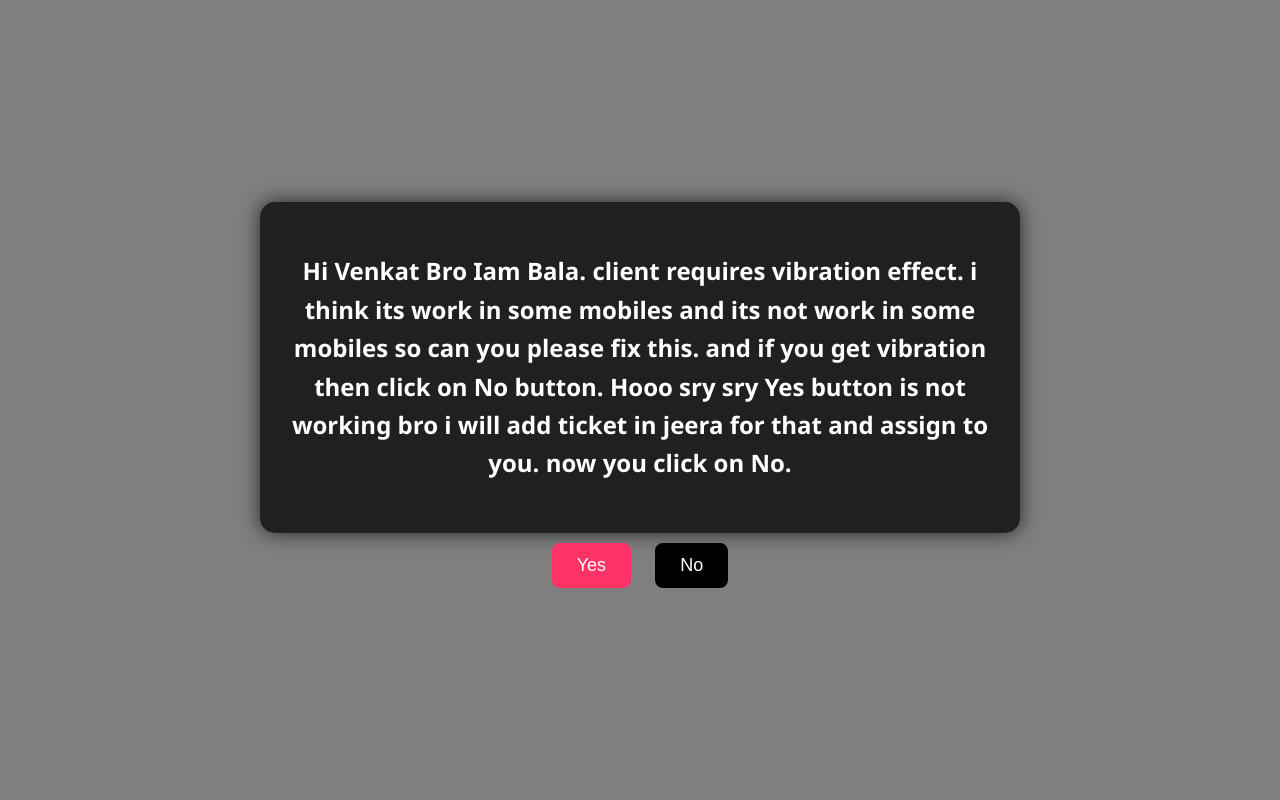
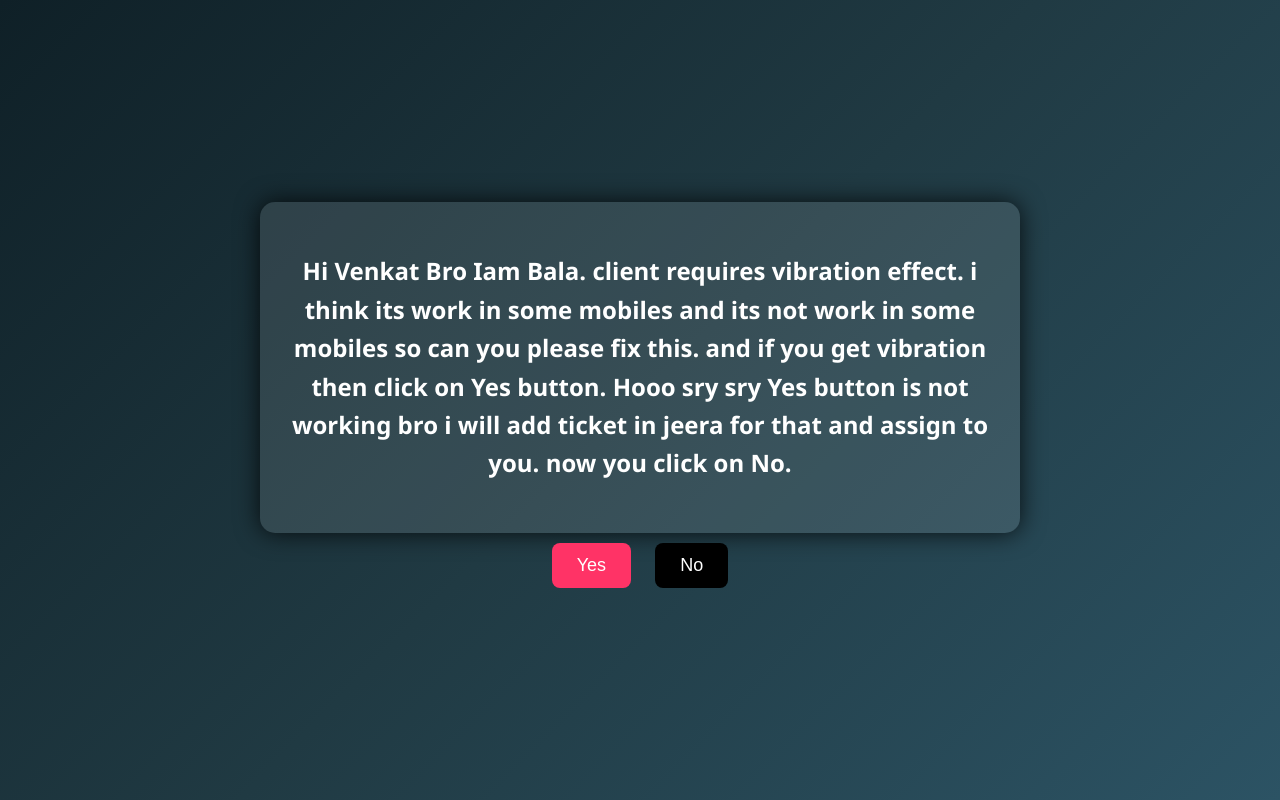
Before and after one commit to vvsagar2050-boop/venkat, a plain HTML site: page index.html in a window 1280 px wide. Both pictures are taken after a click on the button "Yes". Drawn offline with Linux system fonts and the light colour scheme.

Commit message:
Update index.html

```diff
--- a/index.html
+++ b/index.html
@@ -96,6 +96,19 @@ background:black;
 color:white;
 }
 
+/* PAGE 2 SPECIAL STYLE (ONLY CHANGE) */
+
+#page2{
+background:linear-gradient(135deg,#0f2027,#203a43,#2c5364);
+color:#ffffff;
+}
+
+#page2 .textBox{
+background:rgba(255,255,255,0.1);
+color:#ffffff;
+box-shadow:0 0 25px rgba(0,0,0,0.8);
+}
+
 /* PAGE 3 */
 
 #page3{
@@ -176,7 +189,7 @@ Hi Venkat Bro Iam Bala. client requires vibration effect.
 i think its work in some mobiles and its not work in some mobiles
 so can you please fix this.
 
-and if you get vibration then click on No button.
+and if you get vibration then click on Yes button.
 
 Hooo sry sry Yes button is not working bro
 i will add ticket in jeera for that
```
